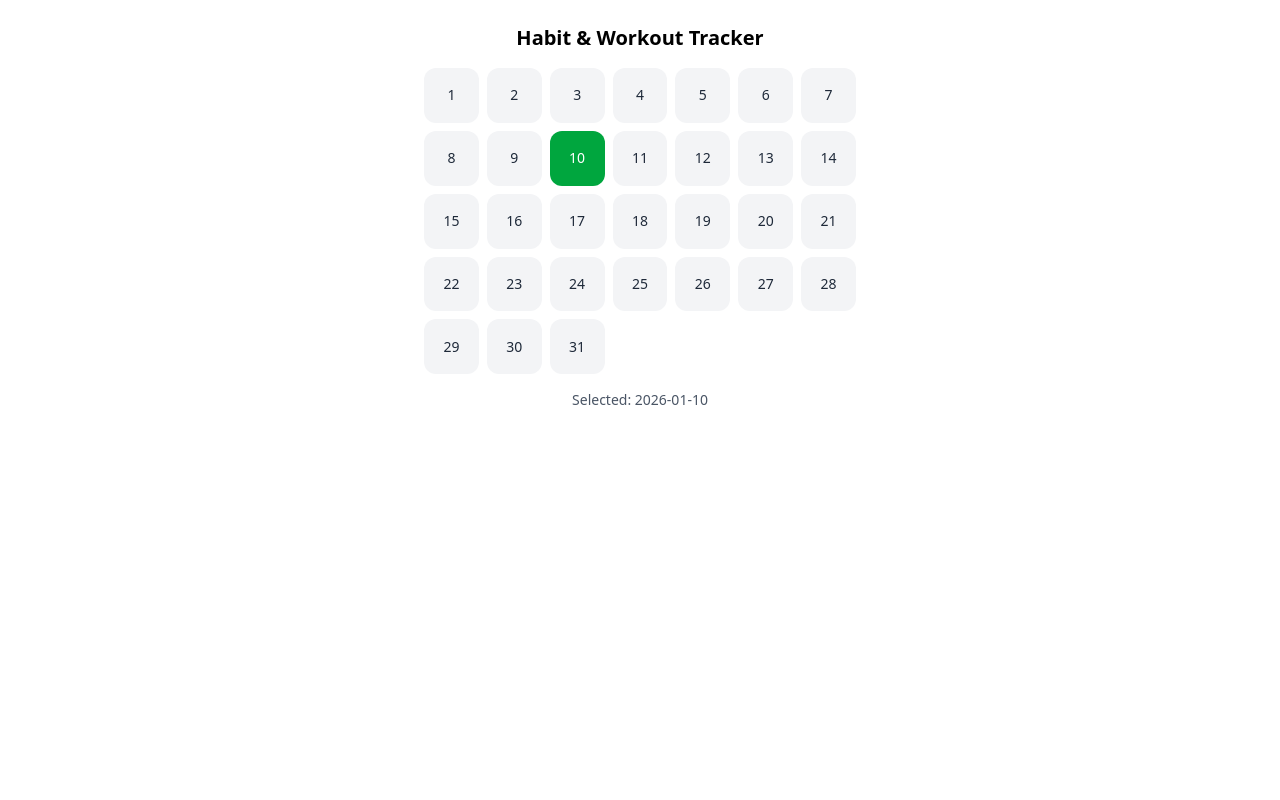
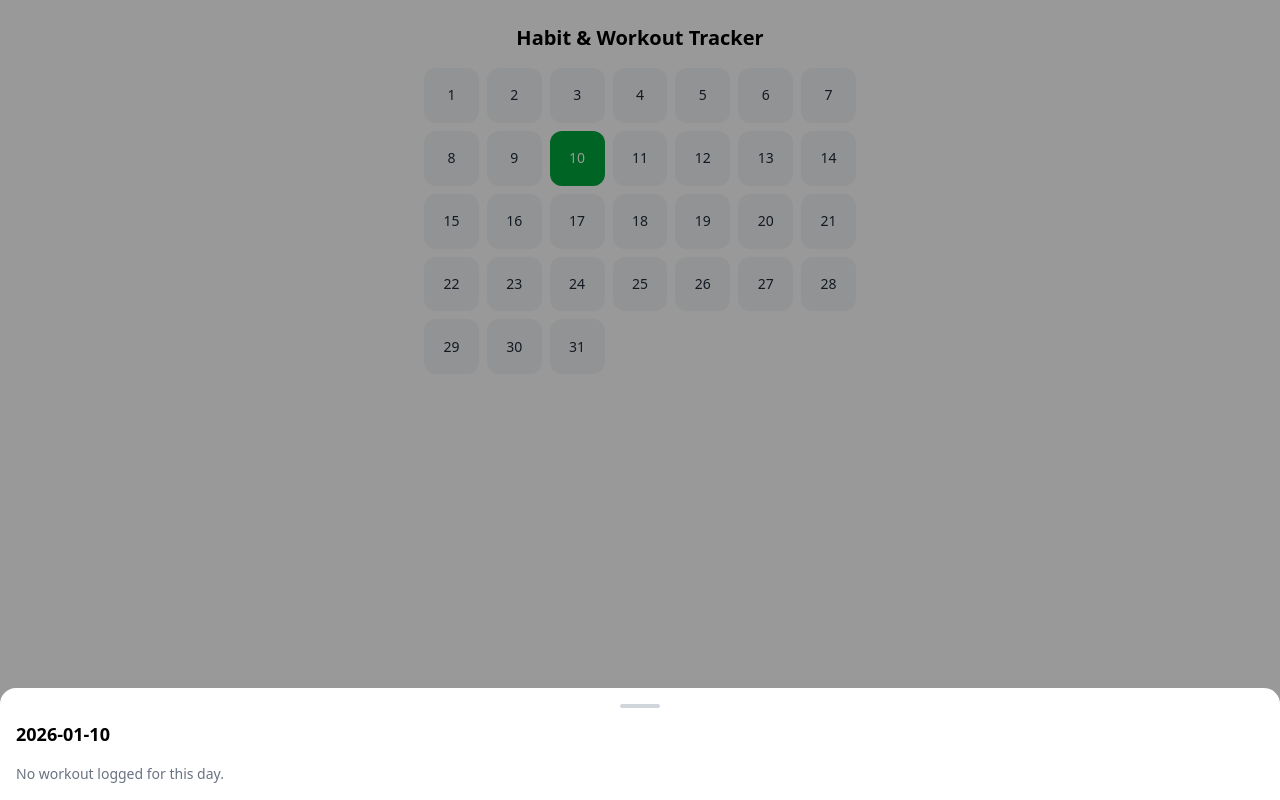
Before and after one commit to shivarajhiremath8/habit-tracker, a React (Vite) app: page / in a window 1280 px wide. Both pictures are taken after a click on the button "10". Built offline with nearby package versions, Linux system fonts and the light colour scheme.

Commit message:
Add day detail bottom sheet with mock workout data

```diff
--- /dev/null
+++ b/src/components/calendar/DayDetail.jsx
@@ -0,0 +1,38 @@
+import { mockWorkouts } from "../../data/mockWorkouts";
+
+export default function DayDetail({ date }) {
+    const data = mockWorkouts[date];
+
+    return (
+        <div>
+            <h2 className="text-lg font-semibold">{date}</h2>
+
+            {!data && (
+                <p className="text-sm text-gray-500 mt-4">
+                    No workout logged for this day.
+                </p>
+            )}
+
+            {data && (
+                <div className="mt-4 space-y-3">
+                    <div>
+                        <p className="text-xs text-gray-500">Workout Split</p>
+                        <p className="font-medium">{data.split}</p>
+                    </div>
+
+                    <div>
+                        <p className="text-xs text-gray-500">Body Weight</p>
+                        <p className="font-medium">{data.bodyWeight} kg</p>
+                    </div>
+
+                    <div>
+                        <p className="text-xs text-gray-500">Exercises</p>
+                        <p className="text-sm text-gray-700">
+                            {data.exercises.length} exercises logged
+                        </p>
+                    </div>
+                </div>
+            )}
+        </div>
+    );
+}
--- /dev/null
+++ b/src/components/ui/BottomSheet.jsx
@@ -0,0 +1,19 @@
+export default function BottomSheet({ open, onClose, children }) {
+    if (!open) return null;
+
+    return (
+        <div className="fixed inset-0 z-50">
+            {/* Backdrop */}
+            <div
+                className="absolute inset-0 bg-black/40"
+                onClick={onClose}
+            />
+
+            {/* Sheet */}
+            <div className="absolute bottom-0 w-full bg-white rounded-t-2xl p-4 max-h-[85vh] overflow-y-auto">
+                <div className="w-10 h-1 bg-gray-300 rounded-full mx-auto mb-3" />
+                {children}
+            </div>
+        </div>
+    );
+}
--- /dev/null
+++ b/src/data/mockWorkouts.js
@@ -0,0 +1,15 @@
+export const mockWorkouts = {
+    "2026-01-14": {
+        split: "Chest + Back",
+        bodyWeight: 72.4,
+        exercises: [
+            {
+                name: "Bench Press",
+                sets: [
+                    { weight: 60, reps: 10 },
+                    { weight: 70, reps: 8 },
+                ],
+            },
+        ],
+    },
+};
--- a/src/pages/Home.jsx
+++ b/src/pages/Home.jsx
@@ -1,5 +1,7 @@
 import { useState } from "react";
 import CalendarGrid from "../components/calendar/CalendarGrid";
+import DayDetail from "../components/calendar/DayDetail";
+import BottomSheet from "../components/ui/BottomSheet";
 
 export default function Home() {
     const [selectedDate, setSelectedDate] = useState(null);
@@ -15,11 +17,12 @@ export default function Home() {
                 onSelect={setSelectedDate}
             />
 
-            {selectedDate && (
-                <p className="text-center mt-4 text-sm text-gray-600">
-                    Selected: {selectedDate}
-                </p>
-            )}
+            <BottomSheet
+                open={Boolean(selectedDate)}
+                onClose={() => setSelectedDate(null)}
+            >
+                <DayDetail date={selectedDate} />
+            </BottomSheet>
         </div>
     );
 }
```
